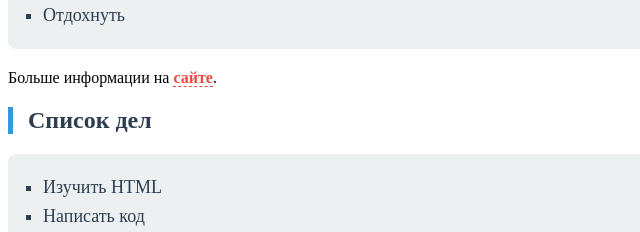
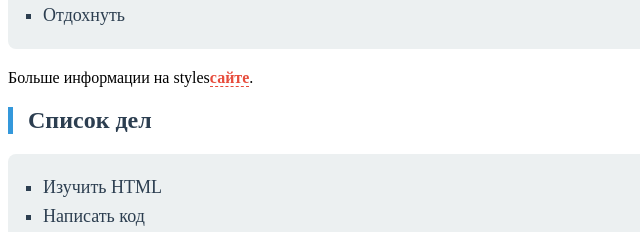
Before and after one commit to s-safarov/first_project, a plain HTML site: page web_pages/page2.html in a window 1280 px wide. Shown: the part 143-375 px from the top of the page, 0-640 px from the left. Drawn offline with Linux system fonts and the light colour scheme.

Commit message:
some monr change

```diff
--- a/web_pages/page2.html
+++ b/web_pages/page2.html
@@ -12,7 +12,7 @@
         <li>Написать код</li>
         <li>Отдохнуть</li>
     </ul>
-    <p>Больше информации на <a href="https://example.com">сайте</a>.</p>
+    <p>Больше информации на styles<a href="https://example.com">сайте</a>.</p>
 </body>
 </html><!DOCTYPE html>
 <html lang="ru">
```
